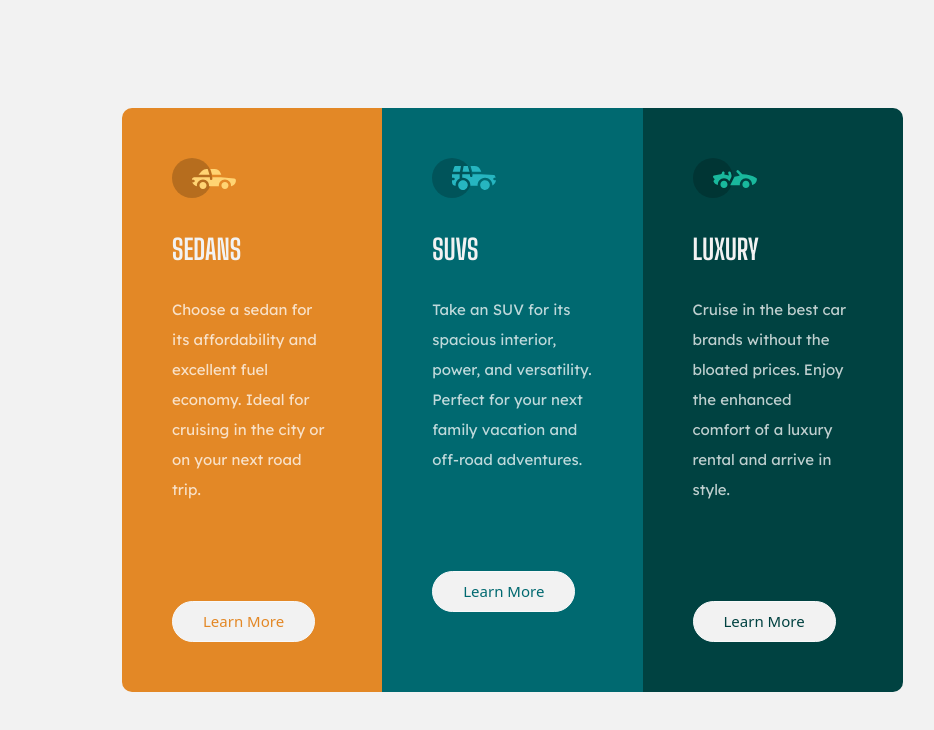
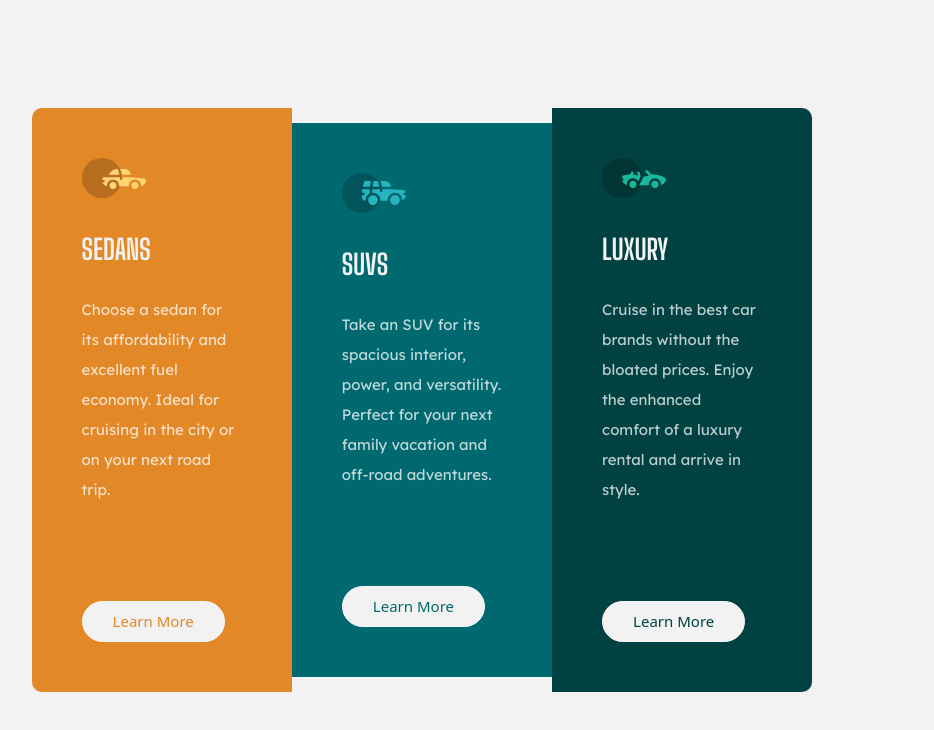
Before and after one commit to Aedan5621/3-column-preview-card, a plain HTML site: page index.html in a window 1280 px wide. Shown: the whole page, without its empty margins (218-1152 px from the left). Drawn offline with nearby package versions, Linux system fonts and the light colour scheme.

Commit message:
Update styles.css

```diff
--- a/css/styles.css
+++ b/css/styles.css
@@ -1,11 +1,11 @@
 body {
   font-size: 15px;
-  display: grid;
-  align-items: center;
-  align-content: center;
-  justify-content: center;
   min-height: 100vh;
   background-color: hsl(0, 0%, 95%);
+  display: flex;
+  align-items: center;
+  justify-content: center;
+  align-content: center;
 }
 
 h3 {
@@ -30,9 +30,12 @@ img {
 /**sections**/
 
 .grid-container {
-  margin-left: 340px;
   width: 61%;
   border-radius: 10px;
+  display: flex;
+  align-items: center;
+  justify-content: center;
+  align-content: center;
 }
 
 /**sedans**/
@@ -133,8 +136,8 @@ img {
 }
 
 @media (max-width: 1441px) and (min-width: 1439px) {
-    .grid-container {
-        margin-left: 300px;
-        width: 62%;
-    }
+  .grid-container {
+    margin-left: 300px;
+    width: 62%;
+  }
 }
```
